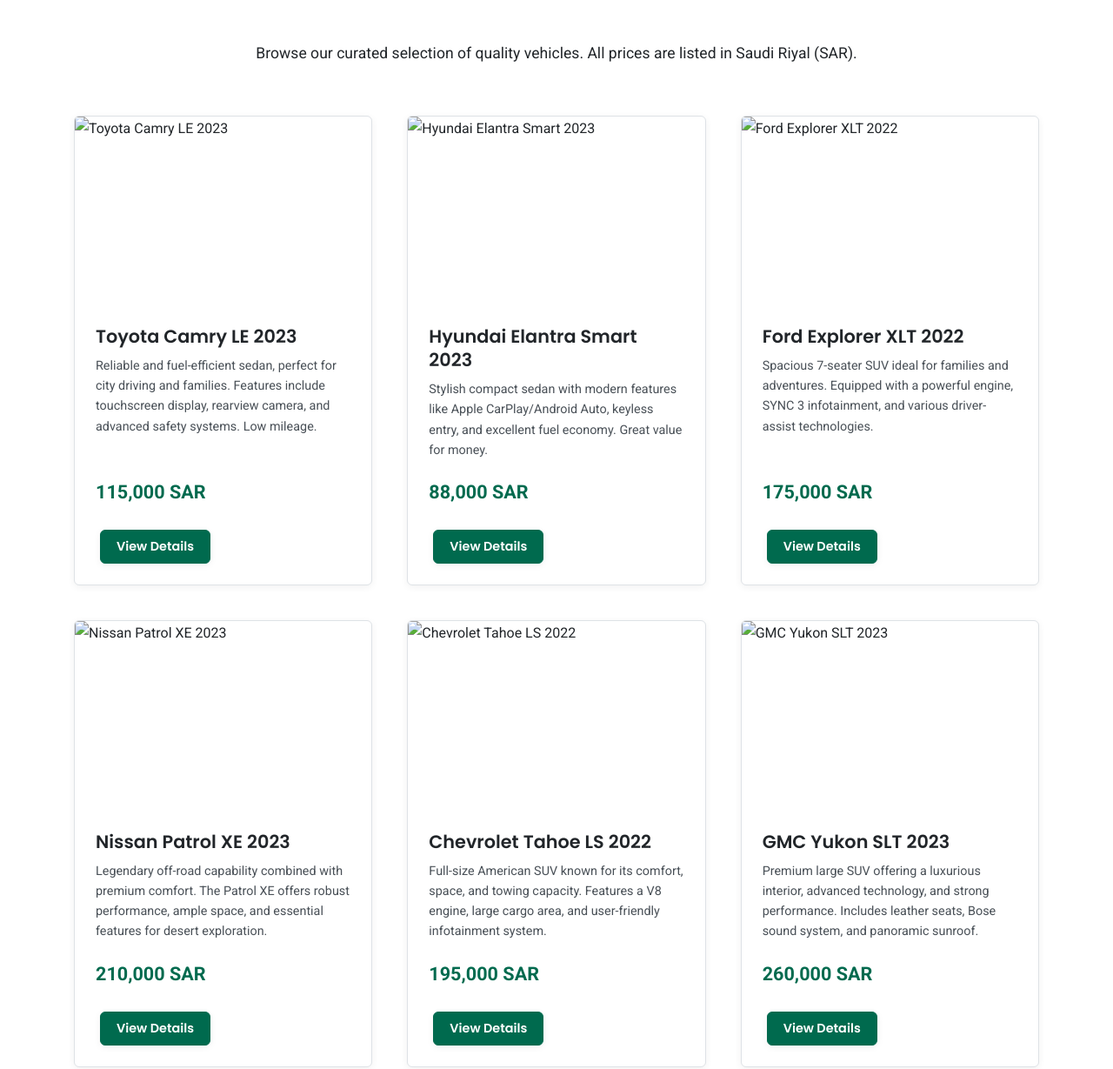
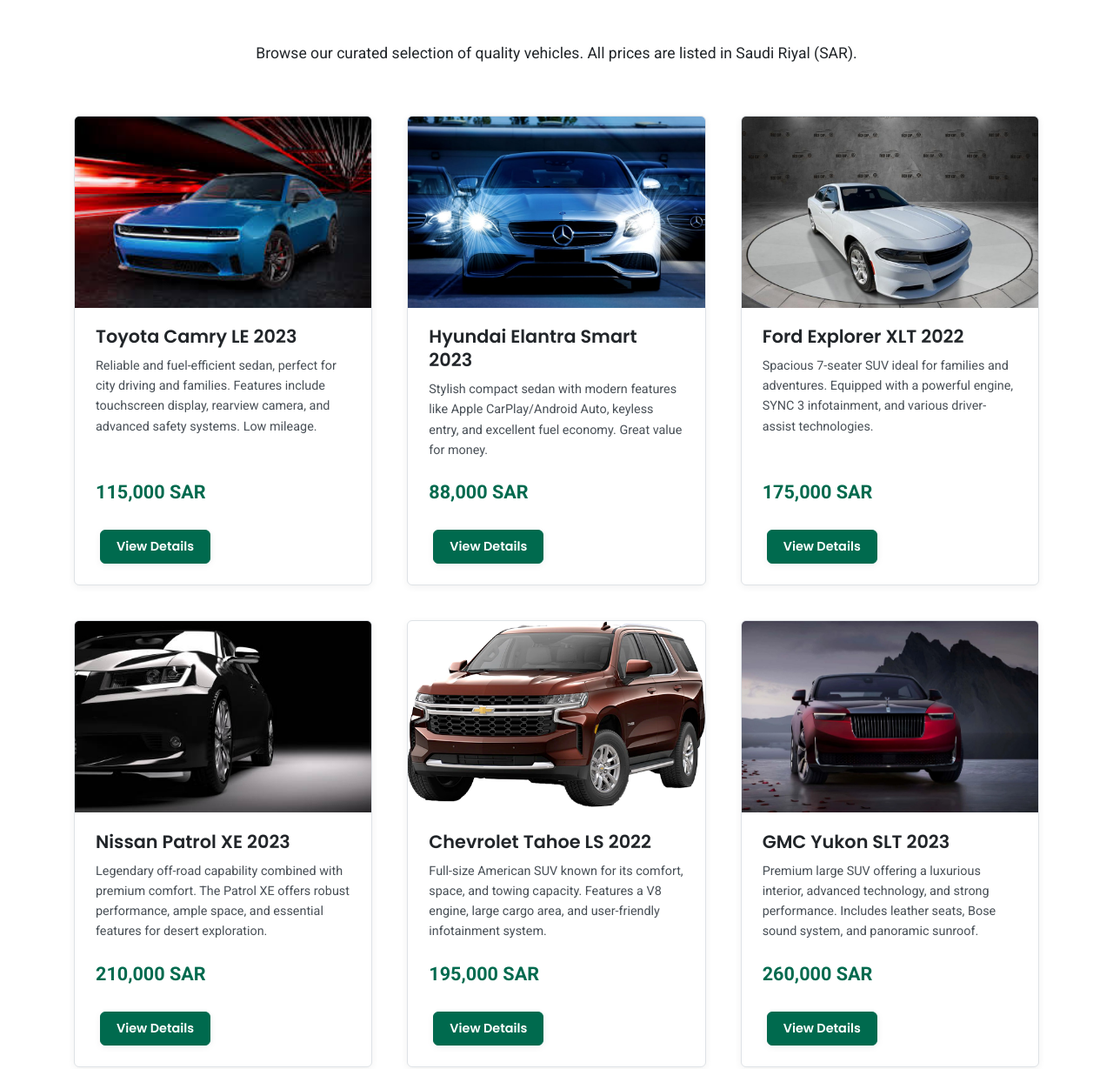
Before and after one commit to SADD1990/nicecar, a plain HTML site: page products.html in a window 1280 px wide. Shown: the part 380-1609 px from the top of the page at 87% size. Drawn offline with Linux system fonts and the light colour scheme.

Commit message:
Add files via upload

```diff
--- a/products.html
+++ b/products.html
@@ -14,7 +14,7 @@
     <header id="main-header">
         <div class="container header-content">
             <a href="index.html" class="logo">
-                <img src="images/logo.png" alt="Nice Car Logo">
+                <img src="logo.png" alt="Nice Car Logo">
                 <h1>Nice Cars</h1>
             </a>
              <nav class="main-nav">
@@ -46,7 +46,7 @@
                 <div class="product-grid">
                     <div class="product-card fade-in" id="product1">
                         <div class="product-image-container">
-                             <img src="images/product1.jpg" alt="Toyota Camry LE 2023">
+                             <img src="product1.jpg" alt="Toyota Camry LE 2023">
                         </div>
                         <div class="product-info">
                             <h3>Toyota Camry LE 2023</h3>
@@ -58,7 +58,7 @@
 
                     <div class="product-card fade-in" id="product2">
                          <div class="product-image-container">
-                            <img src="images/product2.jpg" alt="Hyundai Elantra Smart 2023">
+                            <img src="product2.jpg" alt="Hyundai Elantra Smart 2023">
                         </div>
                         <div class="product-info">
                             <h3>Hyundai Elantra Smart 2023</h3>
@@ -70,7 +70,7 @@
 
                     <div class="product-card fade-in" id="product3">
                         <div class="product-image-container">
-                            <img src="images/product3.jpg" alt="Ford Explorer XLT 2022">
+                            <img src="product3.jpg" alt="Ford Explorer XLT 2022">
                          </div>
                         <div class="product-info">
                             <h3>Ford Explorer XLT 2022</h3>
@@ -82,7 +82,7 @@
 
                      <div class="product-card fade-in" id="product4">
                         <div class="product-image-container">
-                            <img src="images/product4.jpg" alt="Nissan Patrol XE 2023">
+                            <img src="product4.jpg" alt="Nissan Patrol XE 2023">
                         </div>
                         <div class="product-info">
                             <h3>Nissan Patrol XE 2023</h3>
@@ -94,7 +94,7 @@
 
                     <div class="product-card fade-in" id="product5">
                         <div class="product-image-container">
-                             <img src="images/product5.png" alt="Chevrolet Tahoe LS 2022">
+                             <img src="product5.png" alt="Chevrolet Tahoe LS 2022">
                         </div>
                         <div class="product-info">
                             <h3>Chevrolet Tahoe LS 2022</h3>
@@ -106,7 +106,7 @@
 
                     <div class="product-card fade-in" id="product6">
                         <div class="product-image-container">
-                            <img src="images/product6.jpg" alt="GMC Yukon SLT 2023">
+                            <img src="product6.jpg" alt="GMC Yukon SLT 2023">
                         </div>
                          <div class="product-info">
                             <h3>GMC Yukon SLT 2023</h3>
```
Also changed, not shown: about.html (+1 -1 lines), contact.html (+1 -1 lines), index.html (+4 -4 lines), summary.html (+1 -1 lines), product1.jpg (added), product2.jpg (added), product3.jpg (added), product4.jpg (added), product5.png (added), product6.jpg (added), riyadh-skyline.jpg (added), 1 other file.
